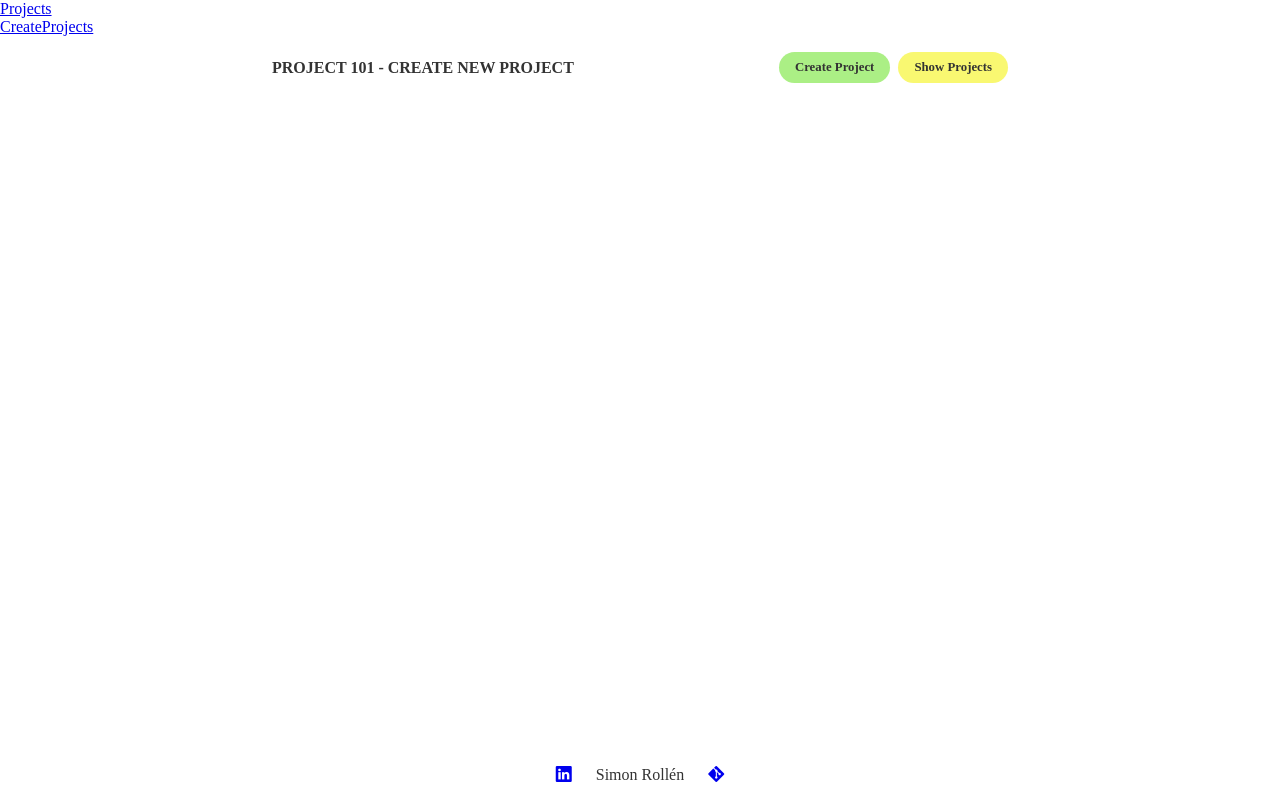
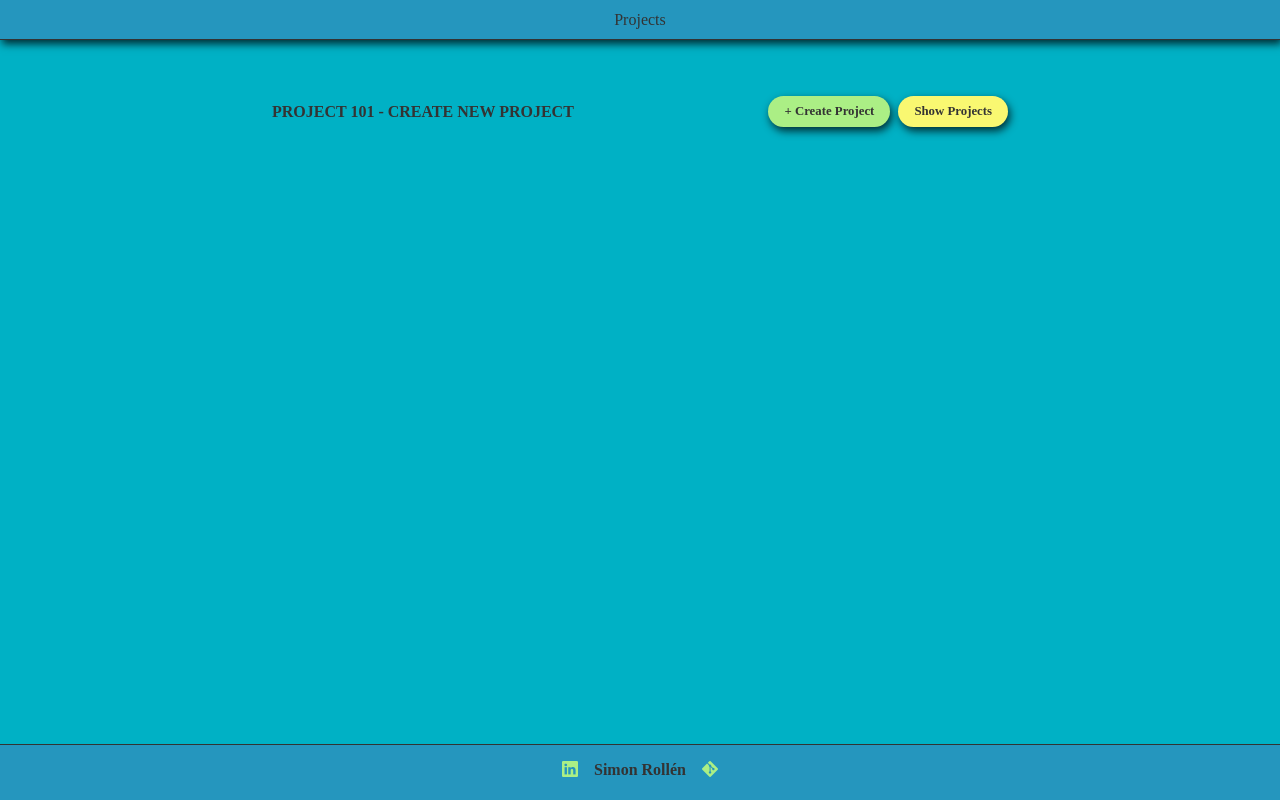
Before and after one commit to SimonR-prog/Project_Databas, a React (Vite) app in the folder Project_Databas/: page / in a window 1280 px wide. Built offline with nearby package versions, Linux system fonts and the light colour scheme; a web font is replaced by a local one.

Commit message:
Added more coloroptions and box shadow.

```diff
--- a/Project_Databas/src/App.css
+++ b/Project_Databas/src/App.css
@@ -6,25 +6,30 @@
 
 :root {
     --standard-fontfamily: "Exo 2", serif;
+
     --text-color-one: #333333;
     --text-color-two: #6c6c6c;
-    --border-color: #dee2e6;
 
+    --box-shadow: 2px 4px 8px 0px rgba(0,0,0,0.75);
 
-    /* Second btn color is special btn*/
+    --border-color: #333333;
+
     --bg-color-one: #00b1c5;
     --bg-color-two: #2596be;
+
     --btn-color-one: #abef85;
     --btn-color-two: #F9F871;
+    --btn-color-three: #ff9257;
+
     --btn-color-hover-one: #5ddea2;
     --btn-color-hover-two: #d4d200;
-
+    --btn-color-hover-three: #cf6831;
 }
 
 html, body{
     margin: 0;
     color: var(--text-color-one);
-    background-color: var(--bg-color);
+    background-color: var(--bg-color-one);
     font-family: var(--standard-fontfamily);
     font-size: 16px;
     font-weight: 400;
@@ -33,7 +38,7 @@ html, body{
 }
 .wrapper{
     display: grid;
-    grid-template-rows: auto 1fr auto;
+    grid-template-rows: 5vh 1fr 5vh;
     height: 100dvh;
 }
 .container{
@@ -42,6 +47,8 @@ html, body{
     padding-right: 1rem;
     margin-left: auto;
     margin-right: auto;
+    padding-top: 10vh;
+    padding-bottom: 10vh;
 
     @media (width >= 768px) {
         width: 768px;
@@ -86,6 +93,7 @@ html, body{
     justify-content: center;
     align-items: center;
     transition: 0.15s ease-in-out;
+    box-shadow: var(--box-shadow);
 
     &:hover {
         transform: scale(1.05);
@@ -105,10 +113,30 @@ html, body{
         background-color: var(--btn-color-hover-two);
     }
 }
+.btn-three{
+    background-color: var(--btn-color-hover-three);
 
-
+    &:hover{
+        background-color: var(--btn-color-hover-three);
+    }
+}
+/* Header; */
+.header{
+    background-color: var(--bg-color-two);
+    position: fixed;
+    width: 100%;
+    height: 5vh;
+    top: 0;
+    left: 0;
+    display: flex;
+    justify-content: center;
+    align-items: center;
+    border-bottom: 1px solid var(--border-color);
+    box-shadow: var(--box-shadow);
+}
 /* Footer; */
 .footer{
+    background-color: var(--bg-color-two);
     position: fixed;
     display: flex;
     flex-direction: column;
@@ -117,27 +145,31 @@ html, body{
     left: 0;
     bottom: 0;
     width: 100%;
+    height: 7vh;
+    border-top: 1px solid var(--border-color);
 }
 .footer-u-list{
     display: flex;
     align-items: center;
     padding: 0;
     margin: 0;
-    gap: 1rem;
+    gap: 0.5rem;
 }
 .footer-list-item{
     list-style-type: none;
 }
 .footer-list-item p{
-    color: var(--text-link-color);
+    color: var(--text-color-one);
+    font-weight: 700;
 }
 .footer-list-item a{
     margin: 0.5rem;
     transition: 0.1s ease-in-out;
     border-bottom: 0.15rem solid transparent;
+    color: var(--btn-color-one);
 }
 .footer-list-item a:hover{
-    border-bottom: 0.15rem solid var(--btn-yellow-background-hover-color);
-    color: var(--btn-yellow-background-hover-color);
+    border-bottom: 0.15rem solid var(--btn-color-hover-one);
+    color: var(--btn-color-hover-one);
     transform: scale(1.05);
 }
--- a/Project_Databas/src/App.jsx
+++ b/Project_Databas/src/App.jsx
@@ -14,7 +14,7 @@ function App() {
           <Header/>
           <main>
             <Routes>
-              <Route path="/projectsheheheheheeh" element={<Projects />} />
+              <Route path="/projects" element={<Projects />} />
               <Route path="/create" element={<CreateProjects />} />
               <Route path="/" element={<CreateProjects />} />
             </Routes>
--- a/Project_Databas/src/components/Header.jsx
+++ b/Project_Databas/src/components/Header.jsx
@@ -1,15 +1,12 @@
 import React from 'react'
-import { NavLink} from "react-router-dom";
 
 const Header = () => {
   return (
-    <div>
-        <header>
-            <NavLink to="/projects">Projects</NavLink>
-            <br />
-            <NavLink to="/create">CreateProjects</NavLink>
-        </header>
-    </div>
+    <>
+    <header className='header'>
+      <p>Projects</p>
+    </header>
+    </>
   )
 }
 
--- a/Project_Databas/src/views/CreateProjects.jsx
+++ b/Project_Databas/src/views/CreateProjects.jsx
@@ -16,12 +16,9 @@ const CreateProjects = () => {
         <div className="container">
           <h1>Project {newProjectNumber} - Create new project</h1>
           <nav>
-            <Link className='btn btn-one' to={"/projects/create"}>Create Project</Link>
+            <Link className='btn btn-one' to={"/projects/create"}>+ Create Project</Link>
             <Link className='btn btn-two' to={"/projects/create"}>Show Projects</Link>
           </nav>
-
-
-
         </div>
       </section>
 
```
